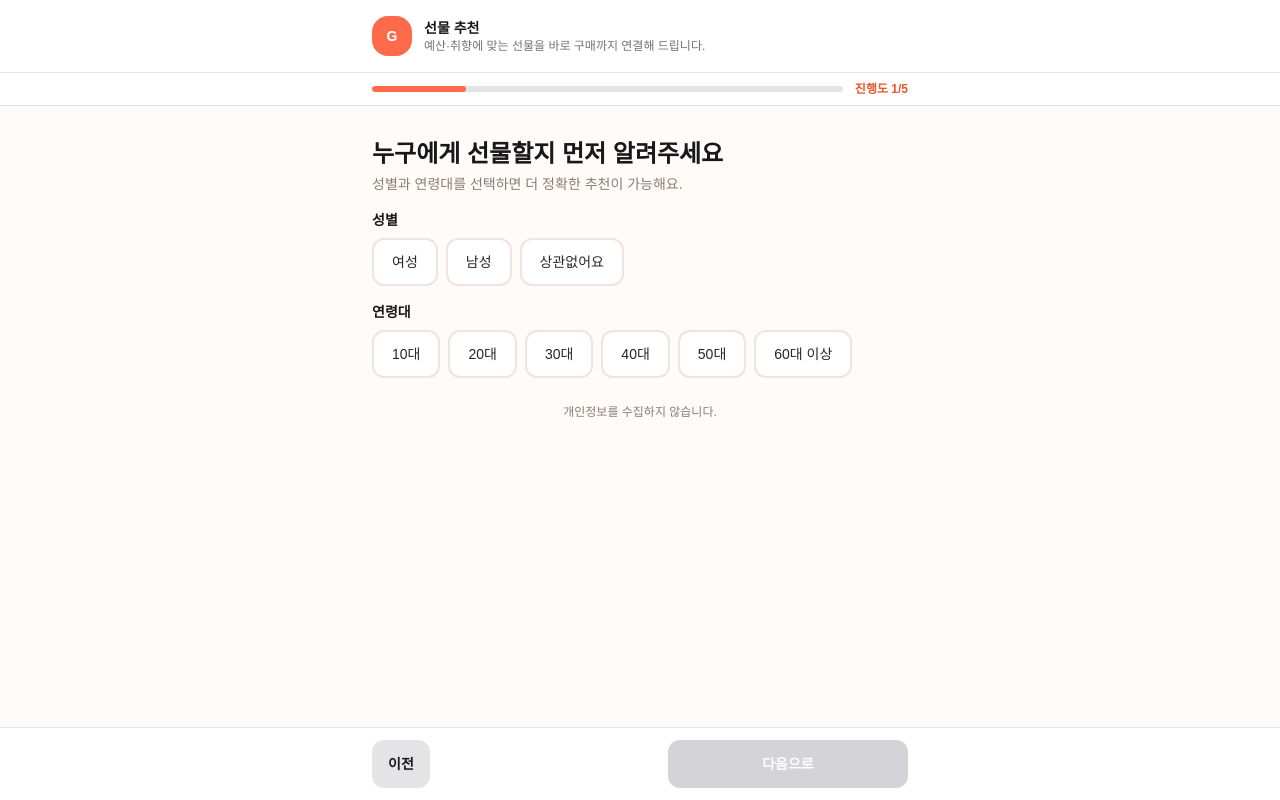
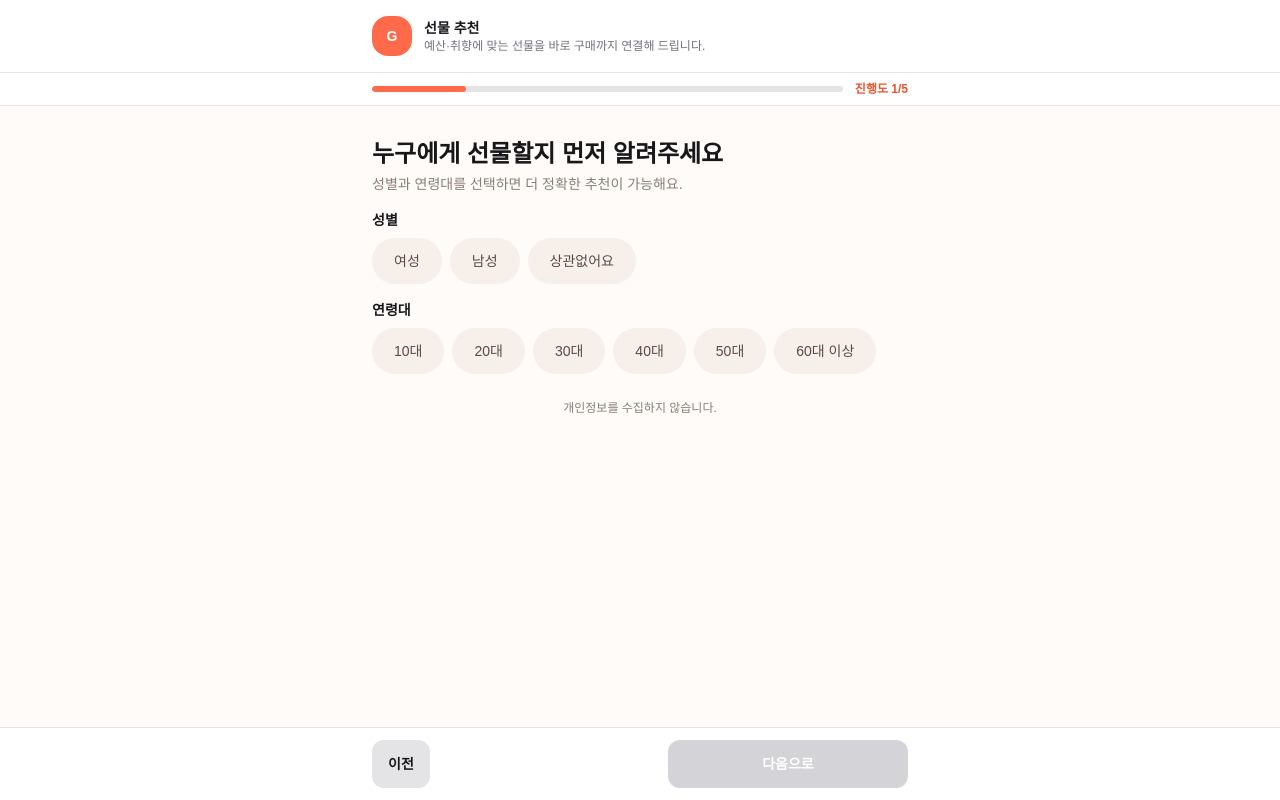
Before and after one commit to soyul1078/Gift-Recommendation, a Next.js app in the folder gift-workspace/: page / in a window 1280 px wide. Both pictures are taken after a click on the button "선물 찾기 시작하기". Built offline with nearby package versions, Linux system fonts and the light colour scheme; a web font is replaced by a local one.

Commit message:
c 타입 테두리

```diff
--- a/gift-workspace/src/components/GiftThumbnail.tsx
+++ b/gift-workspace/src/components/GiftThumbnail.tsx
@@ -13,12 +13,14 @@
 
   if (imageUrl && !failed) {
     return (
-      <img
-        src={imageUrl}
-        alt={title}
-        className="aspect-[4/3] w-full object-cover"
-        onError={() => setFailed(true)}
-      />
+      <div className="flex aspect-[4/3] w-full items-center justify-center bg-white p-2">
+        <img
+          src={imageUrl}
+          alt={title}
+          className="h-full w-full object-contain"
+          onError={() => setFailed(true)}
+        />
+      </div>
     );
   }
 
--- a/gift-workspace/src/components/OptionGrid.tsx
+++ b/gift-workspace/src/components/OptionGrid.tsx
@@ -2,10 +2,10 @@
 
 export function optionChipClass(active: boolean): string {
   return [
-    "rounded-xl border-2 px-[18px] py-3 text-sm font-medium transition-colors",
+    "rounded-full px-[22px] py-[13px] text-sm font-medium transition-colors",
     active
-      ? "border-accent bg-accent text-white"
-      : "border-line bg-surface text-zinc-800 hover:border-accent hover:bg-tint",
+      ? "bg-accent text-white"
+      : "bg-[#F6EFEA] text-[#5C4A43] hover:bg-[#EFE4DD]",
   ].join(" ");
 }
 
```
